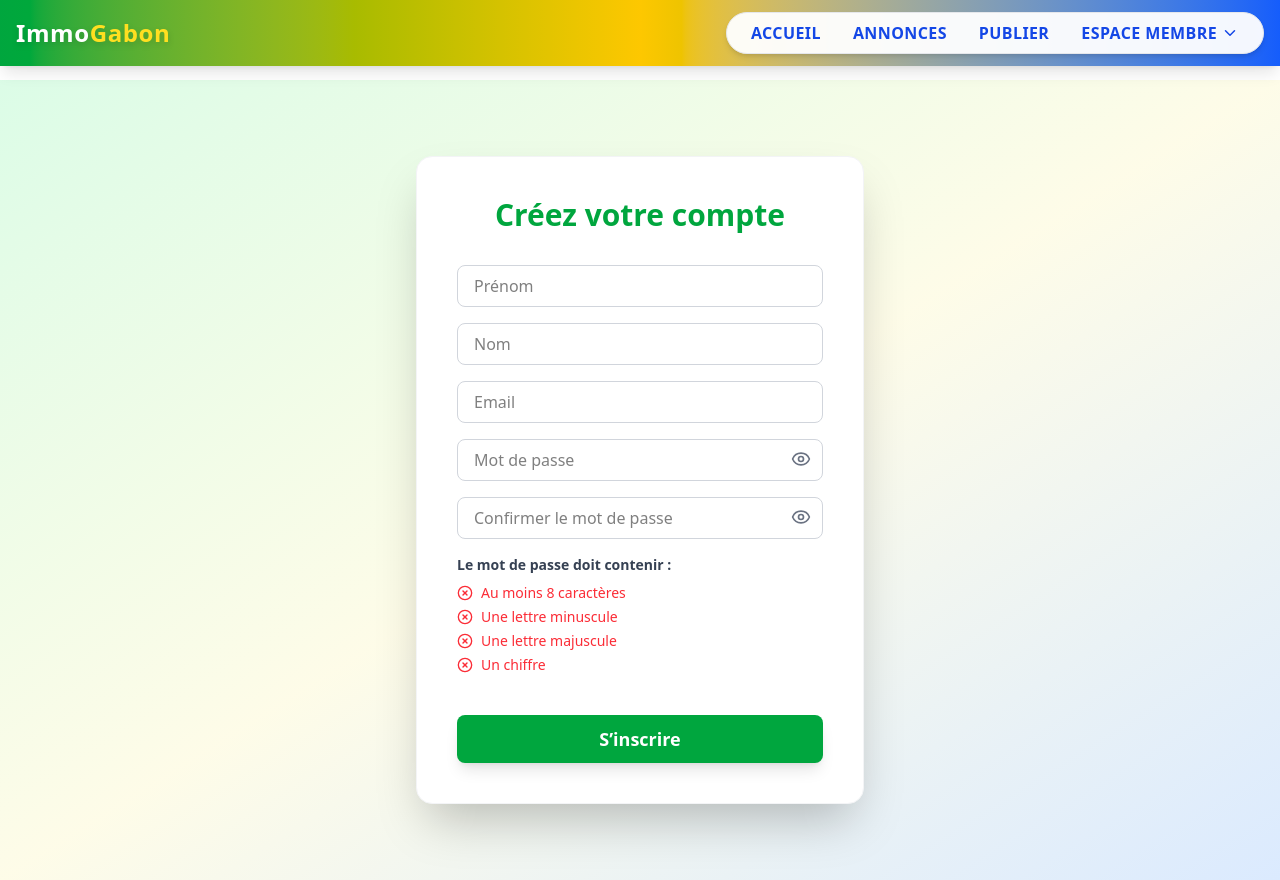
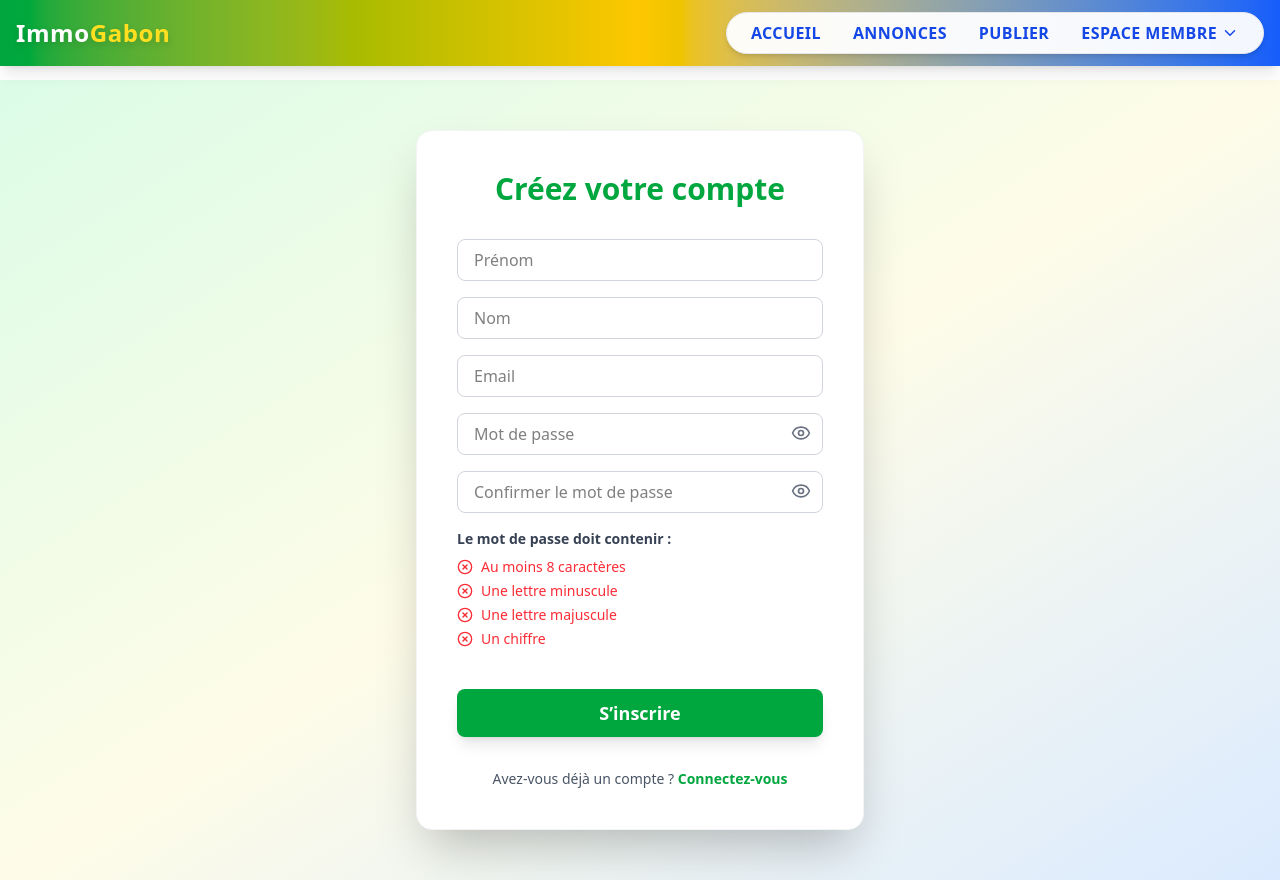
Before and after one commit to Harry8679/Immo-Gabon-Front, a React (Vite) app: page /inscription in a window 1280 px wide. Built offline with nearby package versions, Linux system fonts and the light colour scheme.

Commit message:
Register

```diff
--- a/src/pages/Register.tsx
+++ b/src/pages/Register.tsx
@@ -227,6 +227,15 @@ export default function Register() {
           >
             S’inscrire
           </button>
+          <p className="text-sm text-gray-600 text-center mt-4">
+            Avez-vous déjà un compte ?{" "}
+            <span
+              onClick={() => navigate("/connexion")}
+              className="text-green-600 font-semibold hover:underline cursor-pointer"
+            >
+              Connectez-vous
+            </span>
+          </p>
         </div>
       </form>
     </div>
```
